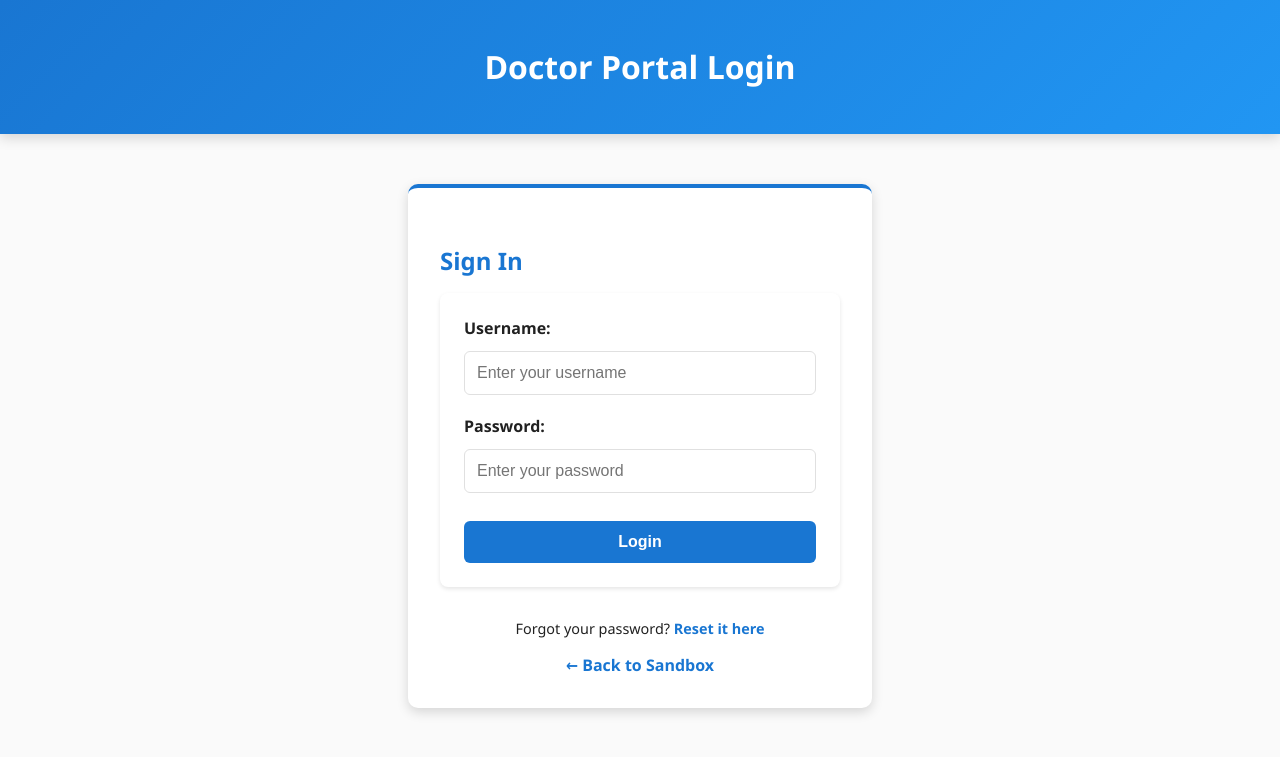
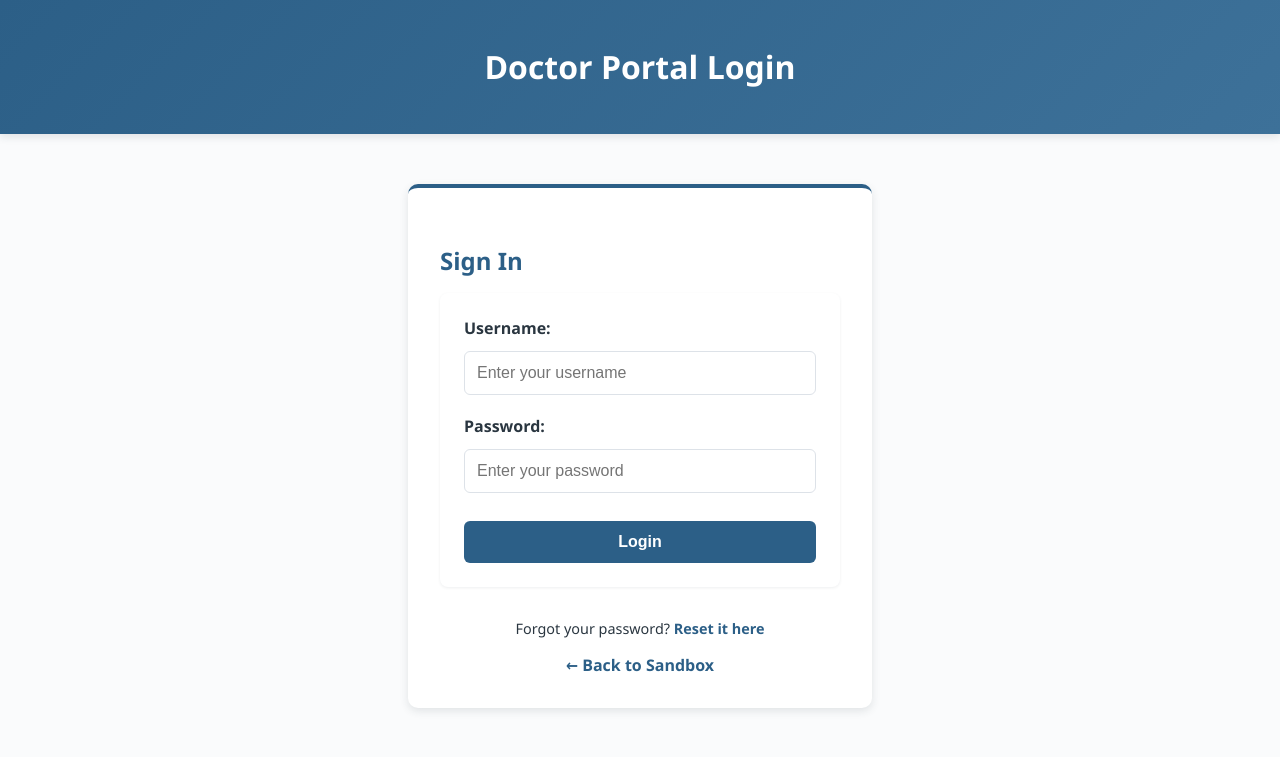
Before and after one commit to PTP0411/Impact-Rehab, a PHP site: page / in a window 1280 px wide. Shown: the top 757 px of the page. Run offline with PHP 8.4, Linux system fonts and the light colour scheme.

Commit message:
Enhanced Color Scheme

```diff
--- a/style.css
+++ b/style.css
@@ -1,57 +1,58 @@
-/* ==================== COLOR SCHEME VARIABLES ==================== */
+/* ==================== PROFESSIONAL COLOR SCHEME ==================== */
 :root {
-  /* Primary - Navigation & Main UI */
-  --primary-blue: #1976D2;
-  --primary-blue-light: #2196F3;
-  --primary-blue-bg: #E3F2FD;
+  /* Primary - Navigation & Main UI - Professional Navy */
+  --primary-blue: #2C5F87;
+  --primary-blue-light: #3D7199;
+  --primary-blue-dark: #1E4563;
+  --primary-blue-bg: #E8F1F7;
 
-  /* Sections */
-  --assessment-teal: #00ACC1;
-  --assessment-teal-dark: #00838F;
-  --assessment-teal-light: #B2EBF2;
+  /* Sections - Sophisticated Palette */
+  --assessment-teal: #3A7D8F;
+  --assessment-teal-dark: #2A6170;
+  --assessment-teal-light: #D4E8ED;
 
-  --patient-purple: #7E57C2;
-  --patient-purple-dark: #5E35B1;
-  --patient-purple-light: #E1BEE7;
+  --patient-purple: #6B7A9E;
+  --patient-purple-dark: #515F7F;
+  --patient-purple-light: #DFE3ED;
 
-  --report-indigo: #5C6BC0;
-  --report-indigo-dark: #3949AB;
-  --report-indigo-light: #C5CAE9;
+  --report-indigo: #4A6B8A;
+  --report-indigo-dark: #365170;
+  --report-indigo-light: #D9E3EB;
 
-  --action-orange: #FF9800;
-  --action-orange-dark: #F57C00;
-  --action-orange-light: #FFE0B2;
+  --action-orange: #C67D3A;
+  --action-orange-dark: #A46527;
+  --action-orange-light: #F0E1D0;
 
-  /* Semantic */
-  --success-green: #4CAF50;
-  --success-green-dark: #388E3C;
-  --success-green-light: #C8E6C9;
+  /* Semantic - Professional Medical Colors */
+  --success-green: #4A7C59;
+  --success-green-dark: #356344;
+  --success-green-light: #D8E8DD;
 
-  --warning-yellow: #FFC107;
-  --warning-yellow-dark: #FFA000;
-  --warning-yellow-light: #FFECB3;
+  --warning-yellow: #C9A03A;
+  --warning-yellow-dark: #A58028;
+  --warning-yellow-light: #F5EDD8;
 
-  --error-red: #E53935;
-  --error-red-dark: #C62828;
-  --error-red-light: #FFCDD2;
+  --error-red: #B5574D;
+  --error-red-dark: #93413A;
+  --error-red-light: #EDD9D7;
 
-  --info-blue: #2196F3;
-  --info-blue-dark: #1976D2;
-  --info-blue-light: #BBDEFB;
+  --info-blue: #4A7A9E;
+  --info-blue-dark: #355979;
+  --info-blue-light: #D9E5EE;
 
-  /* Neutrals */
-  --text-dark: #212121;
-  --text-medium: #757575;
-  --text-light: #BDBDBD;
+  /* Neutrals - Refined Grays */
+  --text-dark: #2A3640;
+  --text-medium: #6B7684;
+  --text-light: #A8B1BC;
   --bg-white: #FFFFFF;
-  --bg-light: #F5F5F5;
-  --bg-lighter: #FAFAFA;
-  --border-light: #E0E0E0;
+  --bg-light: #F7F8FA;
+  --bg-lighter: #FAFBFC;
+  --border-light: #DDE2E8;
 
-  /* Shadows */
-  --shadow-sm: 0 2px 4px rgba(0,0,0,0.1);
-  --shadow-md: 0 4px 12px rgba(0,0,0,0.15);
-  --shadow-lg: 0 8px 20px rgba(0,0,0,0.2);
+  /* Shadows - Subtle Professional */
+  --shadow-sm: 0 1px 3px rgba(42, 54, 64, 0.08);
+  --shadow-md: 0 3px 8px rgba(42, 54, 64, 0.12);
+  --shadow-lg: 0 6px 16px rgba(42, 54, 64, 0.15);
 }
 
 body {
```
